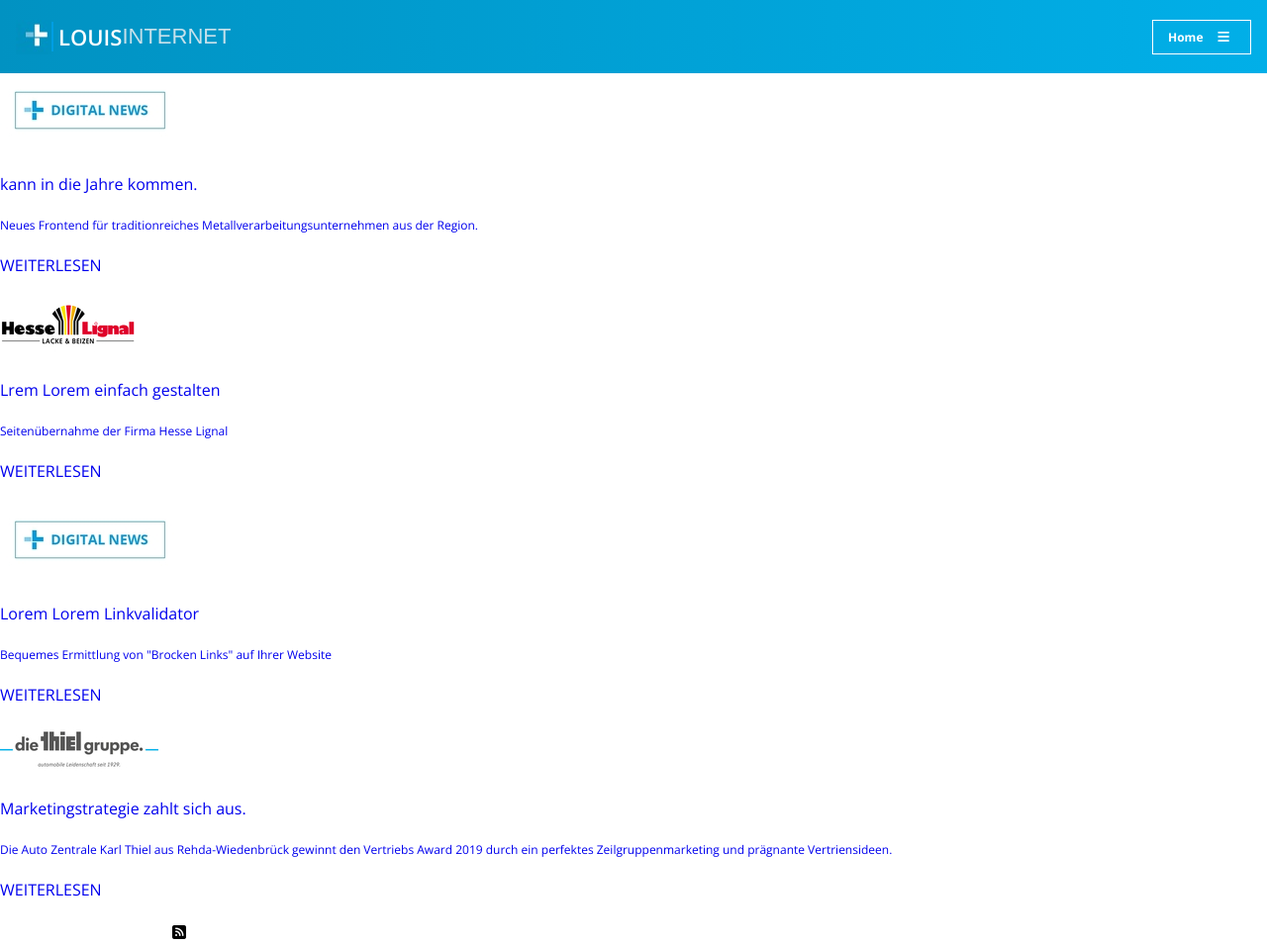
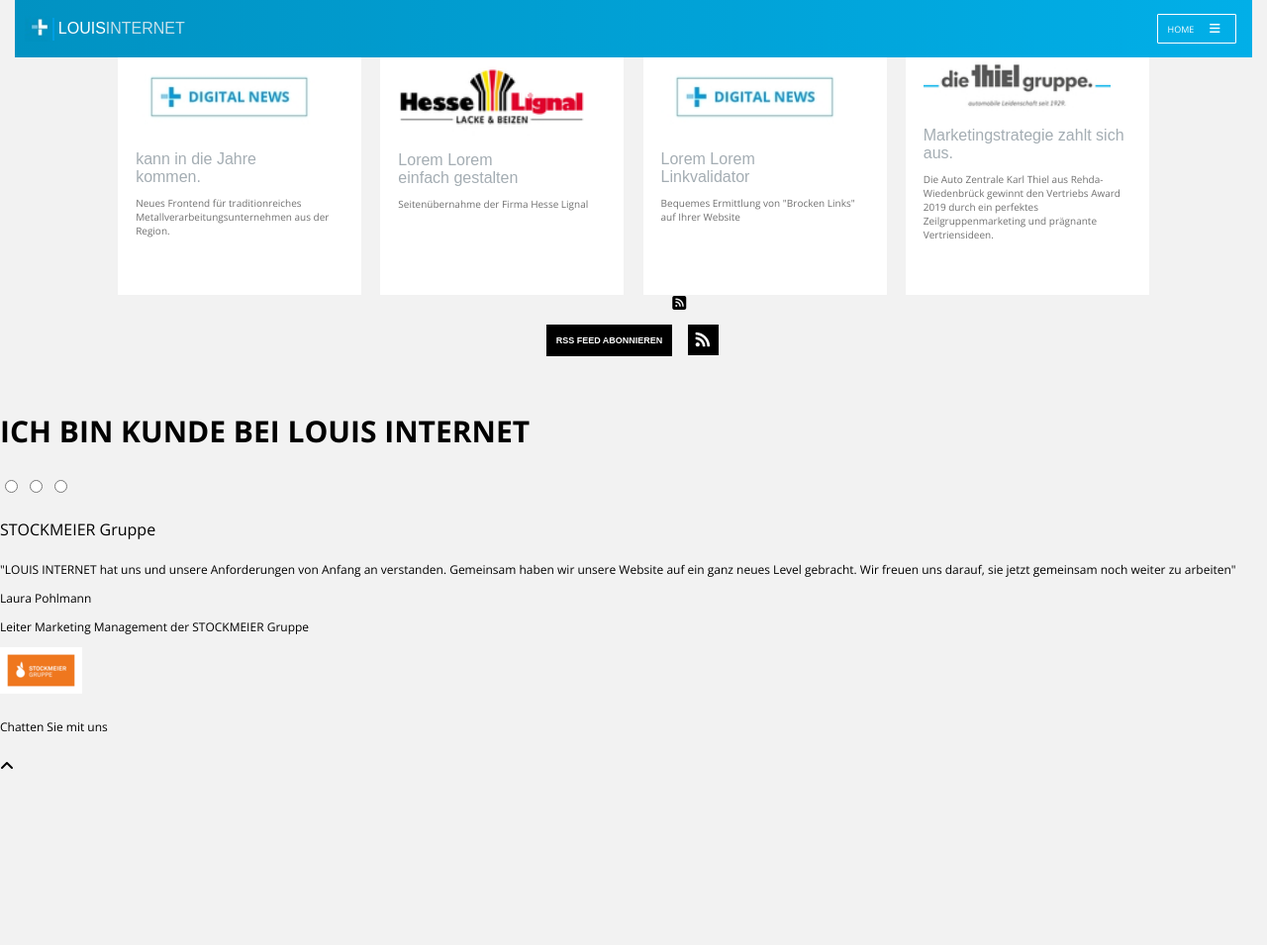
Before and after one commit to ellachoy/louis_go-digital, a plain HTML site: page index.html in a window 1280 px wide. Shown: the top 955 px of the page at 99% size. After the commit the page ends 800 px from the top, so only its background shows below. Drawn offline with nearby package versions, Linux system fonts and the light colour scheme.

Commit message:
aktuell_rssfeed

```diff
--- a/index.html
+++ b/index.html
@@ -17,14 +17,14 @@
         <img  class="navbar__logo__img"src="imgs/louislogo4.jpg" alt="louis logo">
         <div class="navbar__vertical__line"></div>
         <a href="https://www.louis.info/" class="navbar__name" target="_blank">
-            <h3>LOUIS </h3><span>INTERNET </span>
+            <h4 class="navbar__name__louis">LOUIS </h4><span>INTERNET </span>
         </a>
       </div>
-      <!-- Navbar Toogle box -->
-      <div class="navbar__toogle-box">
-          <h5>Home</h5>
+      <!-- Navbar Toggle box -->
+      <div class="navbar__toggle-box">
+          <h5 class="navbar__toggle_home">HOME</h5>
           <button class="navbar__toggle-btn">
-            <i class="fas fa-light fa-bars"></i>
+            <i class="fas fa-thin fa-bars"></i>
         </button>
       </div>
     </nav>
@@ -32,38 +32,30 @@
     <!-- main (von der Aufgabe) aktuelles seite -->
     <section id="aktuelles">
         <div class="aktuelles__containers">
-            <a href="#" target="_blank">
+            <div class="aktuelles__info">
                 <img src="imgs/news.resize.jpg" alt="digitalNEWS">
-                <h4>kann in die Jahre kommen.</h4>
-                <p>Neues Frontend für traditionreiches Metallverarbeitungsunternehmen aus der Region.</p>
-                <div class="aktuelles__description">
-                    <h4>WEITERLESEN</h4>
-                </div>
-            </a>
-            <a href="#" target="_blank">
+                <h4 class="info__title">kann in die Jahre <br>kommen.</h4>
+                <p class="info__text">Neues Frontend für traditionreiches Metallverarbeitungsunternehmen aus der Region.</p>
+
+            </div>
+            <div class="aktuelles__info">
                 <img src="imgs/hesse2.jpg" alt="Hesse Lignal">
-                <h4>Lrem Lorem einfach gestalten</h4>
-                <p>Seitenübernahme der Firma Hesse Lignal</p>
-                <div class="aktuelles__description">
-                    <h4>WEITERLESEN</h4>
-                </div>
-            </a>
-            <a href="#" target="_blank">
+                <h4 class="info__title">Lorem Lorem <br>einfach gestalten</h4>
+                <p class="info__text">Seitenübernahme der Firma Hesse Lignal</p>
+
+            </div>
+            <div class="aktuelles__info">
                 <img src="imgs/news.resize.jpg" alt="digitalNEWS">
-                <h4>Lorem Lorem Linkvalidator</h4>
-                <p>Bequemes Ermittlung von "Brocken Links" auf Ihrer Website</p>
-                <div class="aktuelles__description">
-                    <h4>WEITERLESEN</h4>
-                </div>
-            </a>
-            <a href="#" target="_blank">
+                <h4 class="info__title">Lorem Lorem<br> Linkvalidator</h4>
+                <p class="info__text">Bequemes Ermittlung von "Brocken Links" auf Ihrer Website</p>
+
+            </div>
+            <div class="aktuelles__info">
                 <img src="imgs/thiel.resize.jpg" alt="thiel">
-                <h4>Marketingstrategie zahlt sich aus.</h4>
-                <p>Die Auto Zentrale Karl Thiel aus Rehda-Wiedenbrück gewinnt den Vertriebs Award 2019 durch ein perfektes Zeilgruppenmarketing und prägnante Vertriensideen.</p>
-                <div class="aktuelles__description">
-                    <h4>WEITERLESEN</h4>
-                </div>
-            </a>
+                <h4 class="info__title">Marketingstrategie zahlt sich aus.</h4>
+                <p class="info__text">Die Auto Zentrale Karl Thiel aus Rehda-Wiedenbrück gewinnt den Vertriebs Award 2019 durch ein perfektes Zeilgruppenmarketing und prägnante Vertriensideen.</p>
+
+            </div>
 
         </div>
         <!-- Rss Feed -->
@@ -73,7 +65,8 @@
             </button>
             <i class="fa-solid fa-square-rss"></i>
             <button class="rss--reader"type="button" >
-                <i class="fa-solid fa-square-rss"></i>
+                <img src="imgs/rssreader.jpg" alt="">
+                <!-- <i class="fas fa-solid fa-square-rss"></i> -->
             </button>
 
         </div>
--- a/style.css
+++ b/style.css
@@ -36,6 +36,7 @@
   body {
     font-family: 'Open Sans', sans-serif;
     margin: 0;
+    background-color:var(--color-light-white);
   }
 
   a {
@@ -63,6 +64,7 @@
   }
   h5{
     font-size: var(--font-micro);
+    font-weight: var(--weight-light);
   }
 
   p {
@@ -77,39 +79,107 @@
     align-items:center;
     background-color: var(--color-navbar);
     background: linear-gradient(to right, var(--color-navbar) , rgb(1, 175, 232));
-    padding: 0 16px;
+    padding: 0 16px 0 10px;
+    margin:0 15px;
 
 }
-
 .navbar__logo{
     display:flex;
     align-items:center;
+    font-family:sans-serif;
+}
+.navbar__logo__img{
+    width:15%;
+    height:20%;
 }
 .navbar__vertical__line{
-    height:30px;
+    height:23px;
     border-left:2px solid var(--color-blue);
-    padding-right: 5px;
+    margin:0 4px 0 2px;
+
 }
 .navbar__name{
     color: var(--color-white);
     display: flex;
     align-items:center;
+    margin: 15px 0;
+}
+.navbar__name__louis{
+    margin:5px 0;
+    font-weight: var(--weight-regular);
 }
 .navbar__name span{
-    font-size: var(--font-regular);
+    font-size: var(--font-regular-small);
     font-weight:100;
     font-family:sans-serif;
     color:var(--color-light-grey);
+}
+.navbar__toggle-box{
+    border:1px solid var(--color-white);
+    border-radius:1px;
+    width:80px;
+    height:30px;
+    display:flex;
+    justify-content: space-evenly;
+    align-items:center;
+    color:var(--color-white);
+}
+.navbar__toggle_home{
+ font-family: open sans;
+ font-size: 9px;
+}
+.navbar__toggle-btn{
+    font-size: 12px;
+    font-weight: var(--weight-light);
+}
+ /* main (von der Aufgabe) aktuelles seite  */
+
+.aktuelles__containers{
+    display:flex;
+    justify-content: space-evenly;
+    margin:0 105px;
+}
+.aktuelles__info{
+    width:23%;
+    height:30vh;
+    border:1px solid white;
+    padding:0 17px;
+    margin:0 5px;
+    background-color:white;
+}
+.aktuelles__info img{
+    width:90%;
+}
+.info__title{
+    color:var(--color-grey);
+    font-size:16px;
+    font-weight: var(--weight-light);
+    font-family:sans-serif;
+    margin:10px auto ;
 
 }
-.navbar__toogle-box{
-    border:1px solid var(--color-white);
-    width:100px;
-    height:35px;
+.info__text{
+    color:var(--color-dark-grey);
+    font-size: 10px;
+}
+/* RSS Feed */
+#rss-feed{
     display:flex;
-    justify-content: space-between;
-    align-items:center;
-    color:var(--color-white);
-    padding: 0px 15px;
+    justify-content: center;
+
+
 
 }
+#rss-feed .rss--abo{
+    background-color: var(--color-black);
+    font-size: 9px;
+    font-weight: var(--weight-bold);
+    padding:10px;
+    margin:30px 0;
+
+}
+.rss--reader{
+    font-size: 5px;
+    margin:30px 0;
+    padding:0 2px;
+}
```
Also changed, not shown: imgs/rssreader.jpg (added).
